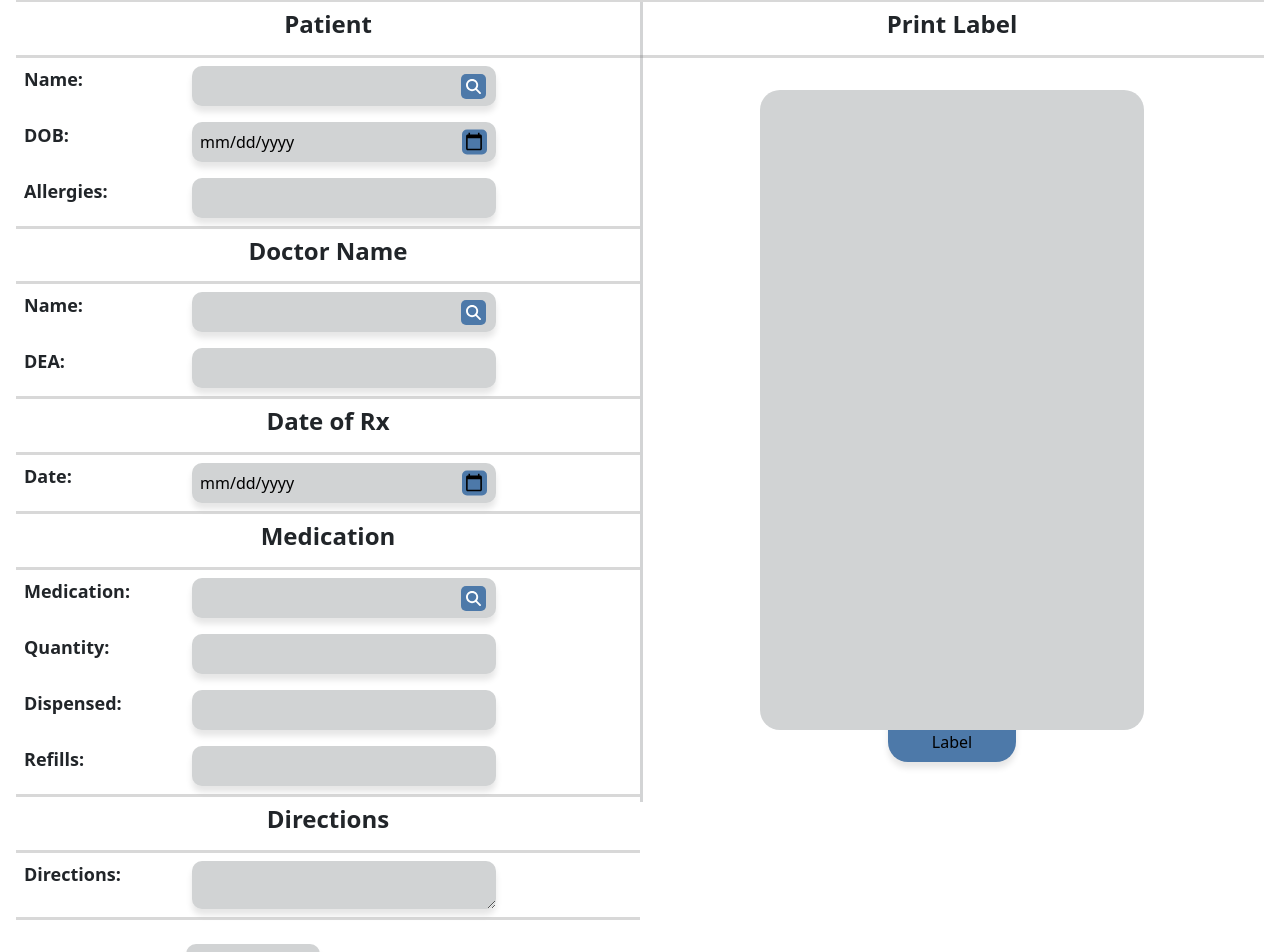
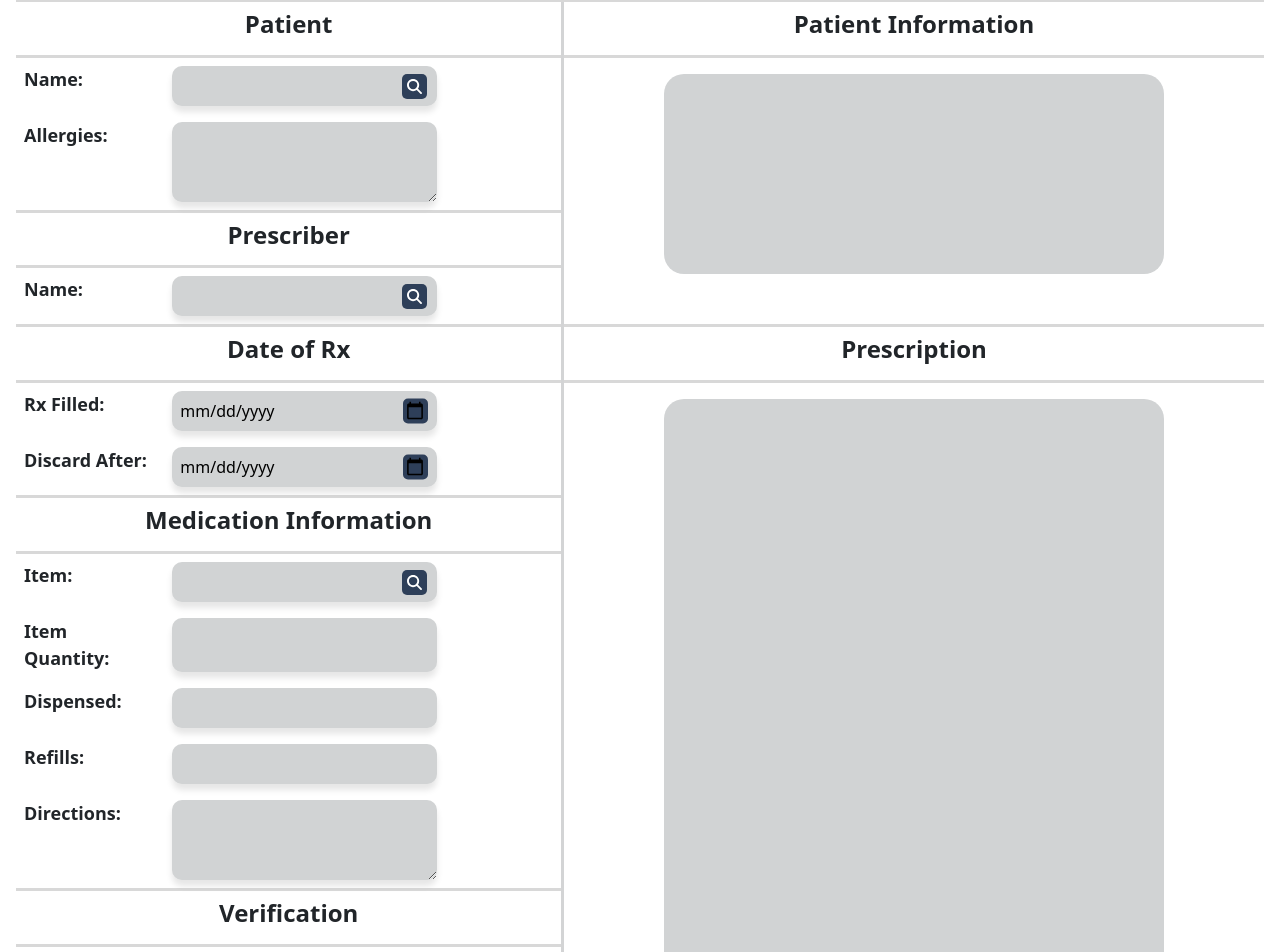
Before and after one commit to izzyhymas/pharma-edu, a React (Vite) app in the folder frontend/: page /new-rx in a window 1280 px wide. Shown: the part 190-1142 px from the top of the page. Built offline with nearby package versions, Linux system fonts and the light colour scheme.

Commit message:
adjust sep bar and newRx

```diff
--- a/frontend/src/components/MedicationModal.tsx
+++ b/frontend/src/components/MedicationModal.tsx
@@ -12,12 +12,16 @@ const MedicationModal: React.FC<ModalProps> = ({ show, handleClose }) => {
   return (
     <Modal show={show} onHide={handleClose} className={styles.MedicationModalContent}>
       <Modal.Header closeButton className={styles.MedicationModalHeader}>
-        <Modal.Title>Medication Search</Modal.Title>
+        <Modal.Title>Search</Modal.Title>
       </Modal.Header>
       <Modal.Body className={styles.MedicationModalBody}>
         <label>
-          <p>Medication:</p>
+          <p>Item:</p>
           <input type="text"></input>
+        </label>
+        <label>
+          <p>Rx Number:</p>
+          <input type="number"></input>
         </label>
       </Modal.Body>
       <Modal.Footer className={styles.MedicationModalFooter}>
--- a/frontend/src/index.css
+++ b/frontend/src/index.css
@@ -13,3 +13,20 @@
   color: #000000;
   background-color: #FFFFFF;
 }
+
+/* This input affects all inputs throughout the frontend.
+I only added basic styling that will be the same throughout the project. */
+input {
+  background-color: #d1d3d4;
+  color: #000000;
+  border: none;
+  padding: 0.5rem;
+  border-radius: 10px;
+  box-shadow: 0 6px 6px rgba(0, 0, 0, 0.1);
+  font-size: 1rem;
+}
+
+hr {
+  margin: 0;
+  border-top: 3px solid #636466;
+}
--- a/frontend/src/pages/NewRx.module.css
+++ b/frontend/src/pages/NewRx.module.css
@@ -12,7 +12,9 @@
 
 hr {
   margin: 0;
-  border-top: 3px solid #636466;
+  border: 0;
+  width: 100%;
+  height: 100%;
 }
 
 .rxContainer {
@@ -21,7 +23,10 @@ hr {
   justify-content: space-between;
   align-items: flex-start;
   width: 100%;
+
+  position: relative;
 }
+
 
 .patientInfo {
   display: flex;
@@ -58,13 +63,7 @@ hr {
 }
 
 .patientInfoFields input {
-  background-color: #d1d3d4;
-  color: #000000;
-  border: none;
-  padding: 0.5rem;
-  border-radius: 10px;
   width: 50%;
-  box-shadow: 0 6px 6px rgba(0, 0, 0, 0.1);
 }
 
 .patientInfoFields textarea {
@@ -73,6 +72,8 @@ hr {
   border-radius: 10px;
   box-shadow: 0 6px 6px rgba(0, 0, 0, 0.1);
   width: 50%;
+  height: auto;
+  min-height: 80px;
 }
 
 .searchImg {
@@ -91,7 +92,7 @@ hr {
   top: 20%;
   width: 25px;
   height: 25px;
-  background-color: #4d79a9;
+  background-color: #2E3F59;  /* Previous Color #4d79a9 */
   padding: 5px;
   border-radius: 5px;
 }
@@ -120,7 +121,7 @@ hr {
   transform: translateY(-50%);
   width: 25px;
   height: 25px;
-  background-color: #4d79a9;
+  background-color: #2E3F59;  /* Previous Color #4d79a9 */
   border-radius: 5px;
   pointer-events: none;
 }
@@ -128,9 +129,8 @@ hr {
 .techInitialsContainer {
   display: flex;
   flex-direction: column;
-  align-items: center;
-  width: 50%;
-  margin-top: 1rem;
+  width: 100%;
+  flex: 1;
 }
 
 .techInitials h3 {
@@ -138,29 +138,50 @@ hr {
   font-weight: 600;
 }
 
+.techInitials label {
+  display: flex;
+  flex-direction: row;
+  gap: 1rem;
+  width: 100%;
+  padding: 0.5rem;
+}
+
 .techInitials input {
-  background-color: #d1d3d4;
-  color: #000000;
-  border: none;
-  border-radius: 10px;
-  width: 50%;
-  box-shadow: 0 6px 6px rgba(0, 0, 0, 0.1);
+  width: 20%;
 }
 
 .rxPageSep {
   width: 3px;
-  height: 100%;
+  height: auto;
   background-color: #d3d4d5;
   margin: 0;
-  position: absolute;
   left: 50%;
+  align-self: stretch;
+}
+
+.displayPatientInfo {
+  margin-top: 1rem;
+  width: 100%;
+  max-width: 500px;
+  min-height: 200px;
+  height: auto;
+  border-radius: 20px;
+  background-color: #d1d3d4;
+  padding: 10px;
+  box-sizing: border-box;
+  justify-self: center;
+  display: block;
+  margin-bottom: 3.16rem;
 }
 
 .printLabel {
   display: flex;
   flex-direction: column;
-  width: 50%;
-  margin-left: auto;
+  width: 100%;
+  max-width: 700px;
+  margin: 0 auto;
+  box-sizing: border-box;
+  align-items: center;
 }
 
 .printLabel h3 {
@@ -169,34 +190,32 @@ hr {
   font-weight: 600;
 }
 
-.imageContainer {
-  display: flex;
-  flex-direction: column;
-  align-items: center;
-  margin: 2rem;
-}
-
+/* The height is set to a min-height to ensure you can still see a box on the page,
+but height is set to auto to make it responsive to the image that will be appearing in the box. */
 .imageBox {
-  width: 30vw;
-  height: 80vh;
+  margin-top: 1rem;
+  width: 100%;
+  max-width: 500px;
+  min-height: 600px;
+  height: auto;
   border-radius: 20px;
-  margin: 0;
-  position: absolute;
   background-color: #d1d3d4;
+  padding: 10px;
+  box-sizing: border-box;
+  justify-self: center;
+  display: block;
 }
 
 .labelButton {
-  display: flex;
-  flex-direction: column;
-  justify-content: center;
-  align-items: center;
-  margin-top: 36rem;
+  text-align: center;
+  margin-top: 1rem;
 }
 
 .labelButton button {
-  background-color: #4d79a9;
+  background-color: #2E3F59;  /* Previous Color #4d79a9 */
   border: none;
   padding: 0.5rem;
+  margin: 0.5rem;
   width: 10vw;
   border-radius: 20px;
   cursor: pointer;
--- a/frontend/src/pages/NewRx.tsx
+++ b/frontend/src/pages/NewRx.tsx
@@ -48,17 +48,11 @@ const NewRx: React.FC = () => {
               handleClose={handleClosePatientModal}
             ></PatientModal>
             <label>
-              <p>DOB:</p>
-              <div className={styles.dateIcon}>
-                <input type="date" />
-              </div>
-            </label>
-            <label>
               <p>Allergies:</p>
-              <input type="text" />
+              <textarea className="newRxTextarea" />
             </label>
             <hr />
-            <h3>Doctor Name</h3>
+            <h3>Prescriber</h3>
             <hr />
             <label>
               <p>Name:</p>
@@ -75,24 +69,30 @@ const NewRx: React.FC = () => {
               show={showDoctorModal}
               handleClose={handleCloseDoctorModal}
             ></DoctorModal>
-            <label>
+            {/* <label>
               <p>DEA:</p>
               <input type="text" />
-            </label>
+            </label> */}
             <hr />
             <h3>Date of Rx</h3>
             <hr />
             <label>
-              <p>Date:</p>
+              <p>Rx Filled:</p>
+              <div className={styles.dateIcon}>
+                <input type="date" />
+              </div>
+            </label>
+            <label>
+              <p>Discard After:</p>
               <div className={styles.dateIcon}>
                 <input type="date" />
               </div>
             </label>
             <hr />
-            <h3>Medication</h3>
+            <h3>Medication Information</h3>
             <hr />
             <label>
-              <p>Medication:</p>
+              <p>Item:</p>
               <div className={styles.searchImg}>
                 <input type="text" />
                 <img
@@ -107,7 +107,7 @@ const NewRx: React.FC = () => {
               handleClose={handleCloseMedicationModal}
             ></MedicationModal>
             <label>
-              <p>Quantity:</p>
+              <p>Item Quantity:</p>
               <input type="number" />
             </label>
             <label>
@@ -118,21 +118,24 @@ const NewRx: React.FC = () => {
               <p>Refills:</p>
               <input type="number" />
             </label>
-            <hr />
+            {/* <hr />
             <h3>Directions</h3>
-            <hr />
+            <hr /> */}
             <label>
               <p>Directions:</p>
-              <textarea />
+              <textarea className="newRxTextarea"/>
             </label>
             <hr></hr>
           </div>
           <div className={styles.techInitialsContainer}>
             <div className={styles.techInitials}>
+              <h3>Verification</h3>
+              <hr />
               <label>
-                <h3>Tech Initials</h3>
+                <p>Tech Initials: </p>
                 <input type="text" />
               </label>
+              <hr></hr>
             </div>
           </div>
         </div>
@@ -140,13 +143,19 @@ const NewRx: React.FC = () => {
         <div className={styles.rxPageSep}></div>
 
         <div className={styles.printLabel}>
-          <h3>Print Label</h3>
+          <h3>Patient Information</h3>
           <hr />
-          <div className={styles.imageContainer}>
-            <div className={styles.imageBox}></div>
-          </div>
+          <div className={styles.displayPatientInfo}></div>
+          <hr />
+          <h3>Prescription</h3>
+          <hr />
+
+          <div className={styles.imageBox}></div>
+
           <div className={styles.labelButton}>
-            <button type="submit">Continue to Label</button>
+            <button type="submit">Save</button>
+            <button type="submit">Scan Rx</button>
+            <button type="submit">Print Label</button>
           </div>
         </div>
       </div>
--- a/frontend/src/pages/Patient/AddPatient.module.css
+++ b/frontend/src/pages/Patient/AddPatient.module.css
@@ -7,11 +7,6 @@
   font-size: 1.5rem;
   font-weight: 800;
   margin: 0;
-}
-
-hr {
-  margin: 0;
-  border-top: 3px solid #636466;
 }
 
 .addPatientContainer {
--- a/frontend/src/pages/Patient/PatientProfile.module.css
+++ b/frontend/src/pages/Patient/PatientProfile.module.css
@@ -7,11 +7,6 @@
   margin: 0;
   font-size: 1.5rem;
   font-weight: 800;
-}
-
-hr {
-  margin: 0;
-  border-top: 3px solid #636466;
 }
 
 .patientName h3 {
--- a/frontend/src/pages/Patient/PatientSearch.module.css
+++ b/frontend/src/pages/Patient/PatientSearch.module.css
@@ -40,10 +40,6 @@
   font-weight: 600;
   text-align: left;
   margin: 0;
-}
-
-.patientSearchContent hr {
-  border-top: 3px solid #636466;
 }
 
 .patientSearchFields {
@@ -110,7 +106,8 @@
 
 .patientSearchSep {
   width: 3px;
-  height: 68%;
+  min-height: 67%;
+  height: auto;
   background-color: #b3b4b5;
   margin: 0;
   position: absolute;
--- a/frontend/src/pages/Prescription.module.css
+++ b/frontend/src/pages/Prescription.module.css
@@ -10,10 +10,12 @@
   margin: 0;
 }
 
-hr {
+
+/* I commented this out, if you call hr directly in more than one css file it can override hr in other css files. */
+/* hr {
   margin: 0;
   border-top: 3px solid #636466;
-}
+} */
 
 .patientPrescriptionContainer {
   display: flex;
```
